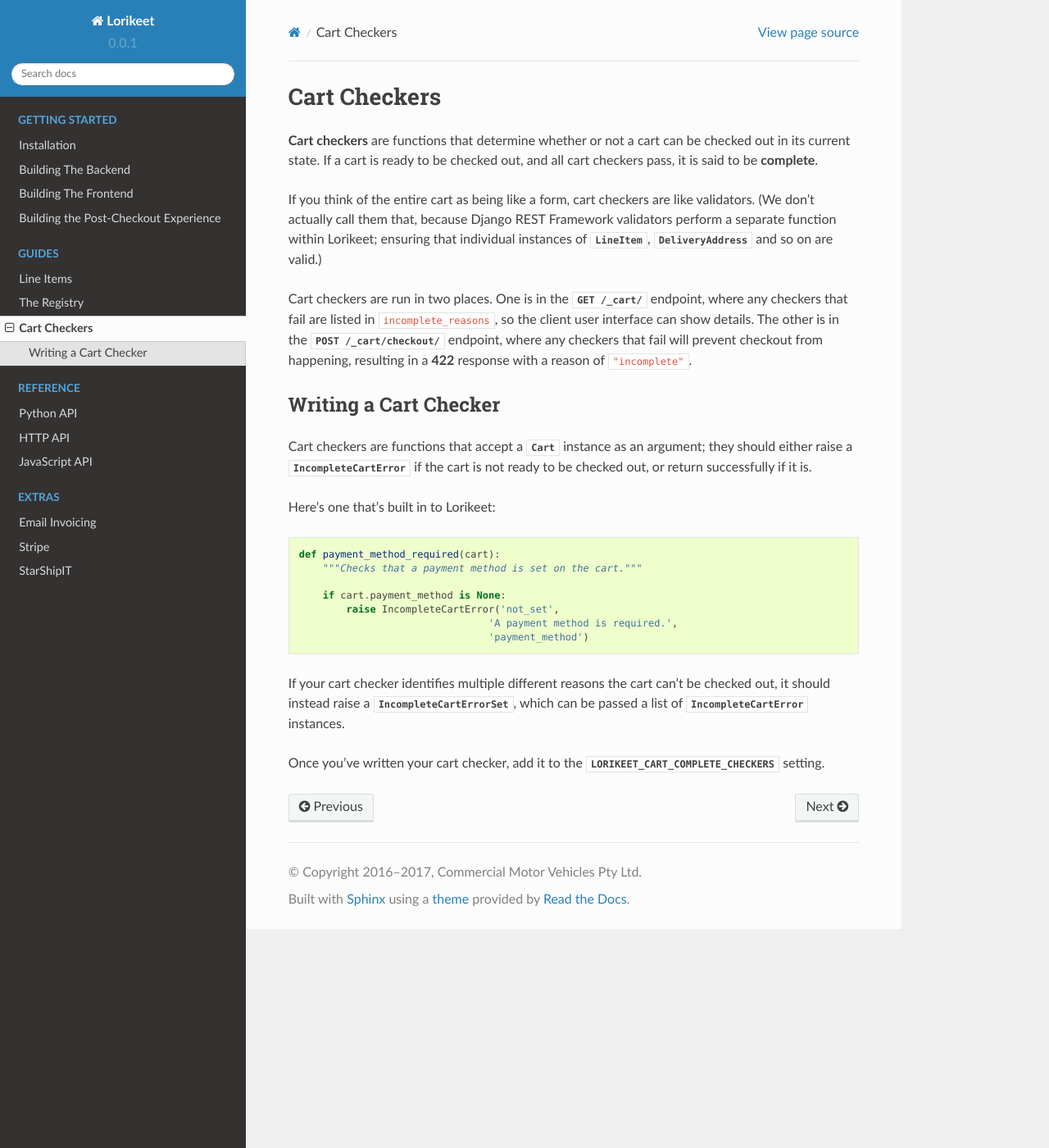
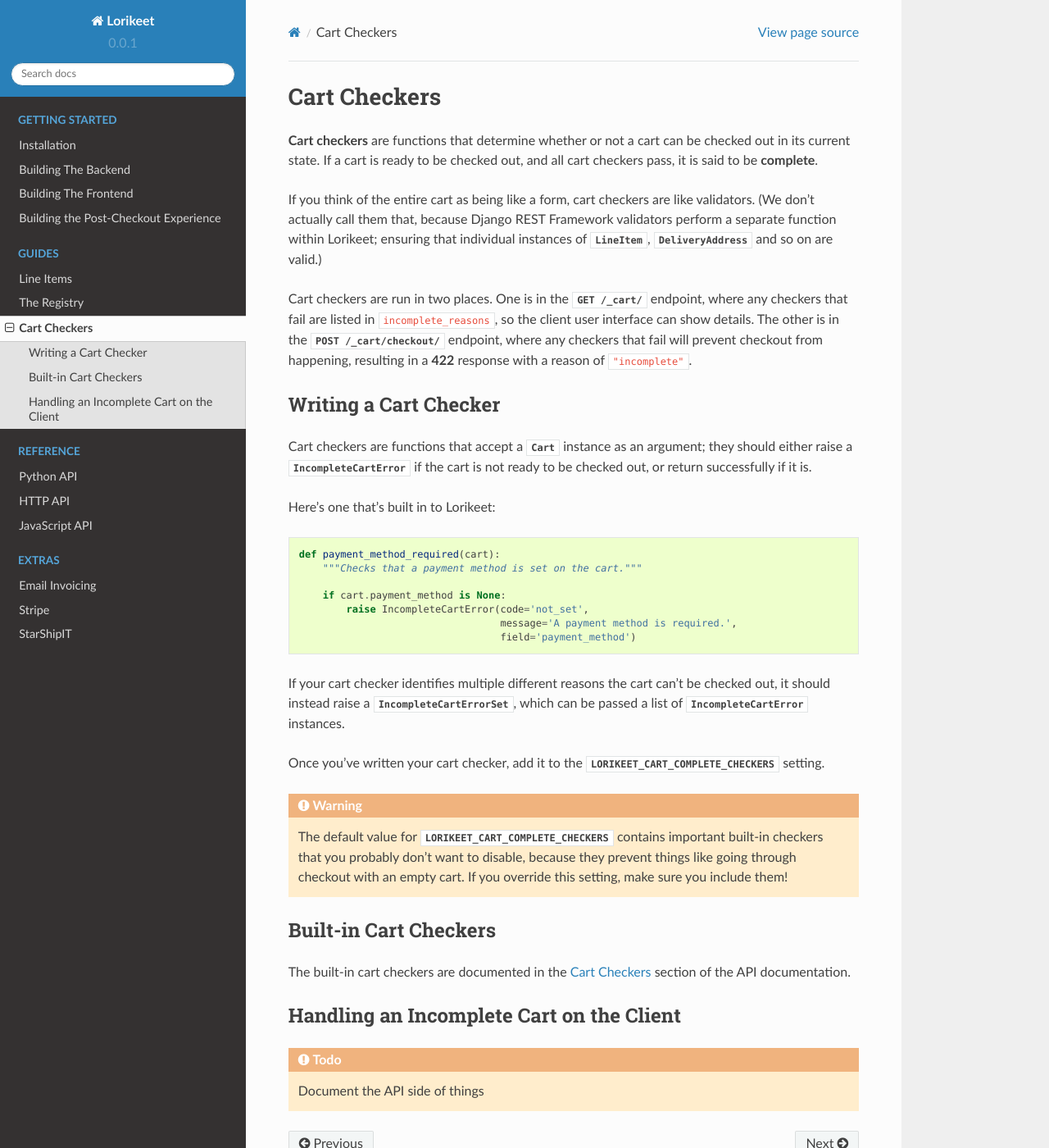
Before and after one commit to daisylb/lorikeet, a Sphinx documentation site: the page built from docs/guides/cart_checkers.rst, in a window 1280 px wide and 1400 px high. Shown: the whole window at 82% size. Built offline with Sphinx 7.4.7 and the Read the Docs theme 2.0.0, drawn with Linux system fonts in a browser that asks for light colours.

Commit message:
Spruce up cart checker docs a little bit

```diff
--- a/docs/guides/cart_checkers.rst
+++ b/docs/guides/cart_checkers.rst
@@ -22,10 +20,26 @@ Here's one that's built in to Lorikeet:
         """Checks that a payment method is set on the cart."""
 
         if cart.payment_method is None:
-            raise IncompleteCartError('not_set',
-                                    'A payment method is required.',
-                                    'payment_method')
+            raise IncompleteCartError(code='not_set',
+                                      message='A payment method is required.',
+                                      field='payment_method')
 
 If your cart checker identifies multiple different reasons the cart can't be checked out, it should instead raise a :class:`~lorikeet.exceptions.IncompleteCartErrorSet`, which can be passed a list of :class:`~lorikeet.exceptions.IncompleteCartError` instances.
 
 Once you've written your cart checker, add it to the :data:`LORIKEET_CART_COMPLETE_CHECKERS` setting.
+
+.. warning::
+
+    The default value for :data:`LORIKEET_CART_COMPLETE_CHECKERS` contains important built-in checkers that you probably don't want to disable, because they prevent things like going through checkout with an empty cart. If you override this setting, make sure you include them!
+
+Built-in Cart Checkers
+----------------------
+
+The built-in cart checkers are documented in the :ref:`api-cart-checkers` section of the API documentation.
+
+Handling an Incomplete Cart on the Client
+-----------------------------------------
+
+.. todo::
+
+    Document the API side of things
--- a/docs/reference/python.rst
+++ b/docs/reference/python.rst
@@ -43,6 +43,19 @@ Template Tags
 
 .. autofunction:: lorikeet.templatetags.lorikeet.lorikeet_cart
 
+.. _api-cart-checkers:
+
+Cart Checkers
+-------------
+
+.. autofunction:: lorikeet.cart_checkers.delivery_address_required
+
+.. autofunction:: lorikeet.cart_checkers.payment_method_required
+
+.. autofunction:: lorikeet.cart_checkers.cart_not_empty
+
+.. autofunction:: lorikeet.cart_checkers.email_address_if_anonymous
+
 Exceptions
 ----------
 
@@ -73,7 +86,11 @@ Lorikeet's behaviour can be altered by setting the following settings in your pr
             'lorikeet.cart_checkers.email_address_if_anonymous',
         ]
 
-    Checkers that validate whether or not a cart is ready for checkout. For more detail on these, including how to write your own, refer to :ref:`cart-checkers`.
+    Checkers that validate whether or not a cart is ready for checkout. For more detail on these, including how to write your own, refer to the guide on :doc:`/guides/cart_checkers`.
+
+    .. warning::
+
+        The default value for :data:`LORIKEET_CART_COMPLETE_CHECKERS` contains important built-in checkers that you probably don't want to disable, because they prevent things like going through checkout with an empty cart. If you override this setting, make sure you include them!
 
 
 .. describe:: LORIKEET_ORDER_DETAIL_VIEW
```
Also changed, not shown: other parts of docs/guides/cart_checkers.rst (+0 -2 lines), 1 other file.
